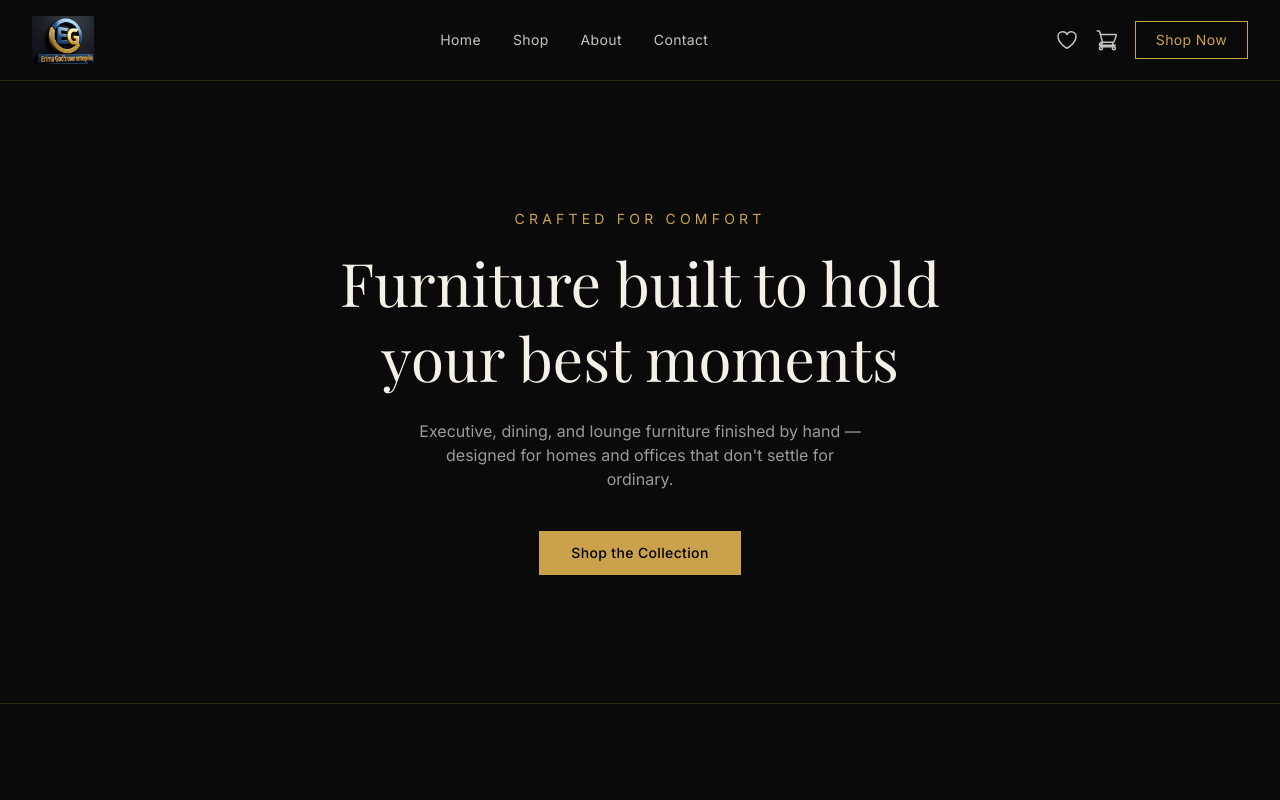
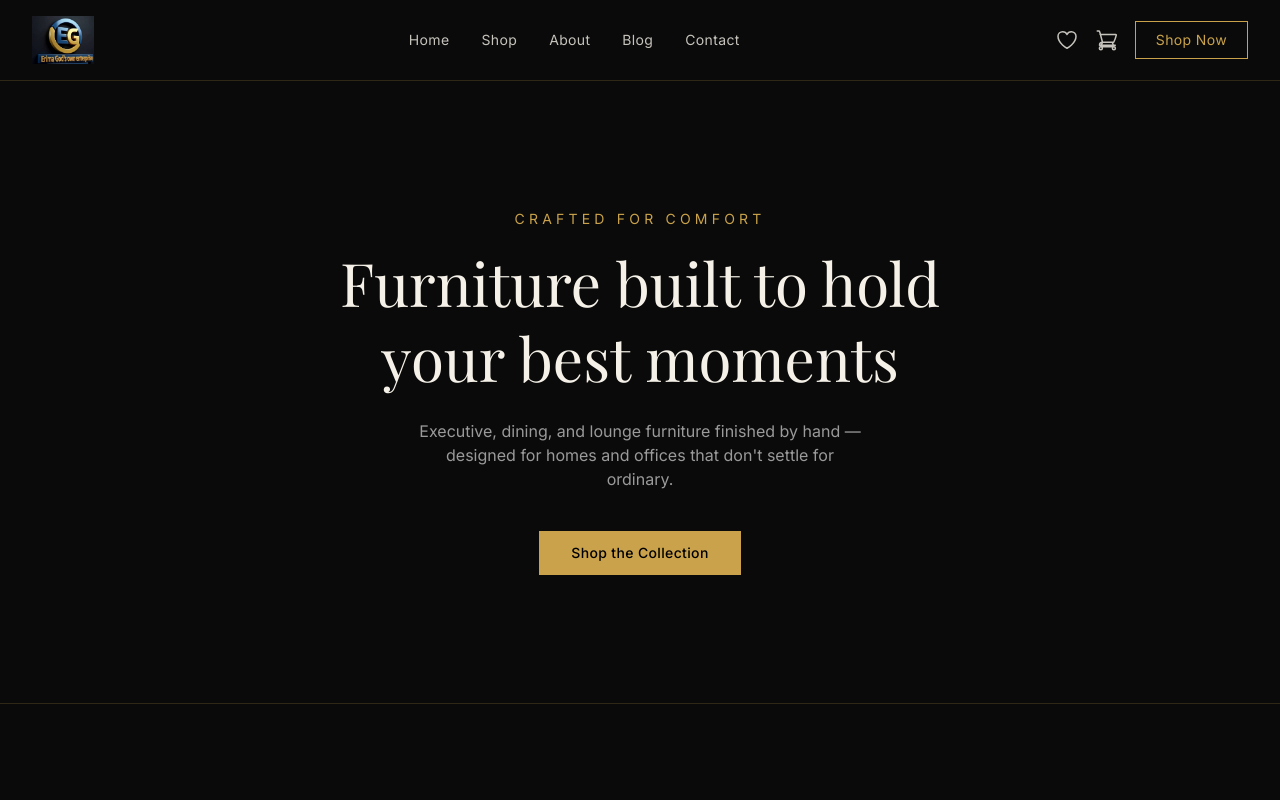
Before and after one commit to erimabadoo2020-wq/erima-gods-own-enterprise, a Next.js app in the folder chair-store/: page / in a window 1280 px wide. Shown: the top 800 px of the page. Built offline with nearby package versions, Linux system fonts and the light colour scheme; no server answers; the database is empty; a web font is replaced by a local one.

Commit message:
Update Header.tsx

```diff
--- a/chair-store/app/components/Header.tsx
+++ b/chair-store/app/components/Header.tsx
@@ -30,6 +30,7 @@ export default function Header() {
           <a href="/" className="hover:text-[#c9a24b] transition-colors">Home</a>
           <a href="/shop" className="hover:text-[#c9a24b] transition-colors">Shop</a>
           <a href="/about" className="hover:text-[#c9a24b] transition-colors">About</a>
+          <a href="/blog" className="hover:text-[#c9a24b] transition-colors">Blog</a>
           <a href="/contact" className="hover:text-[#c9a24b] transition-colors">Contact</a>
         </nav>
 
@@ -108,6 +109,7 @@ export default function Header() {
           <a href="/" onClick={() => setMenuOpen(false)} className="py-3 border-b border-[#c9a24b]/10 hover:text-[#c9a24b] transition-colors">Home</a>
           <a href="/shop" onClick={() => setMenuOpen(false)} className="py-3 border-b border-[#c9a24b]/10 hover:text-[#c9a24b] transition-colors">Shop</a>
           <a href="/about" onClick={() => setMenuOpen(false)} className="py-3 border-b border-[#c9a24b]/10 hover:text-[#c9a24b] transition-colors">About</a>
+          <a href="/blog" onClick={() => setMenuOpen(false)} className="py-3 border-b border-[#c9a24b]/10 hover:text-[#c9a24b] transition-colors">Blog</a>
           <a href="/contact" onClick={() => setMenuOpen(false)} className="py-3 hover:text-[#c9a24b] transition-colors">Contact</a>
         </nav>
       )}
```
